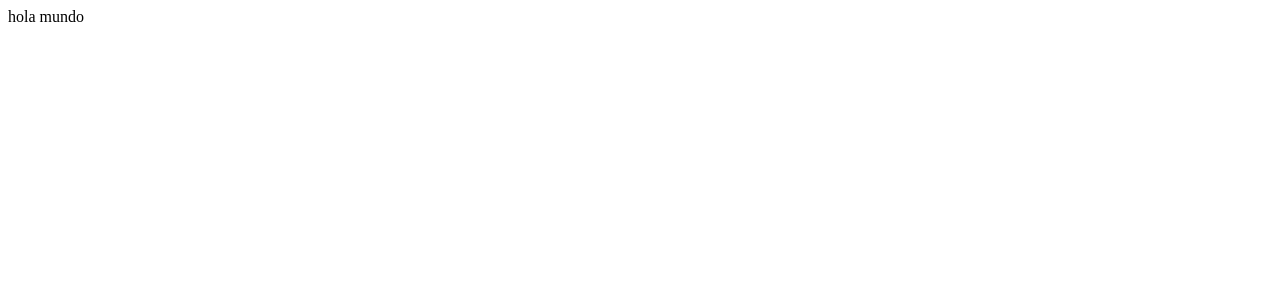
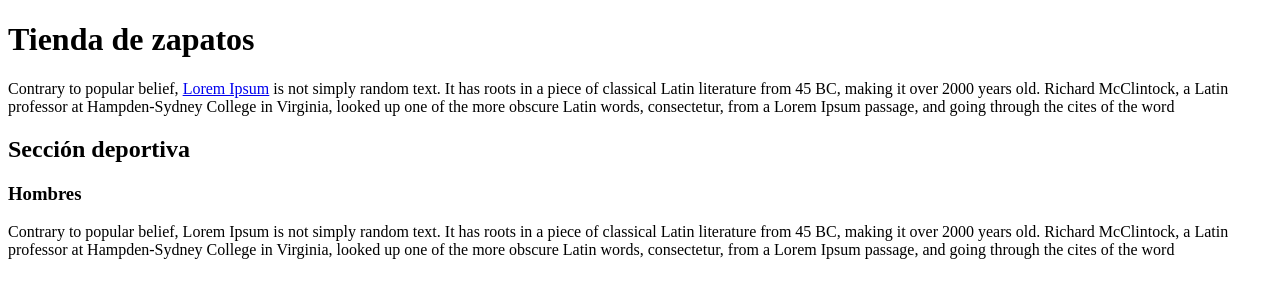
Before and after one commit to sebastian-0315/proyecto1, a plain HTML site: page index.html in a window 1280 px wide. Drawn offline with Linux system fonts and the light colour scheme.

Commit message:
Creado inicialmente con Lorem ipsum

```diff
--- a/index.html
+++ b/index.html
@@ -5,8 +5,19 @@
     <meta http-equiv="X-UA-Compatible" content="IE=edge">
     <meta name="viewport" gcontent="width=device-width, initial-scale=1.0">
     <title>Tienda de zapatos</title>
+    <link rel="icon" href="icono.png" type="image/png" />
 </head>
 <body>
-    hola mundo
+    <header>
+        <h1>Tienda de zapatos</h1>
+        <p>Contrary to popular belief, <a href="https://www.eltiempo.com/" target="_blank">Lorem Ipsum</a>  is not simply random text. It has roots in a piece of classical Latin literature from 45 BC, making it over 2000 years old. Richard McClintock, a Latin professor at Hampden-Sydney College in Virginia, looked up one of the more obscure Latin words, consectetur, from a Lorem Ipsum passage, and going through the cites of the word
+        </p>
+    </header>
+    <main>
+        <h2> Sección deportiva</h2>
+        <h3> Hombres </h3>
+        <p>Contrary to popular belief, Lorem Ipsum is not simply random text. It has roots in a piece of classical Latin literature from 45 BC, making it over 2000 years old. Richard McClintock, a Latin professor at Hampden-Sydney College in Virginia, looked up one of the more obscure Latin words, consectetur, from a Lorem Ipsum passage, and going through the cites of the word
+        </p>
+    </main>
 </body>
 </html>
```
